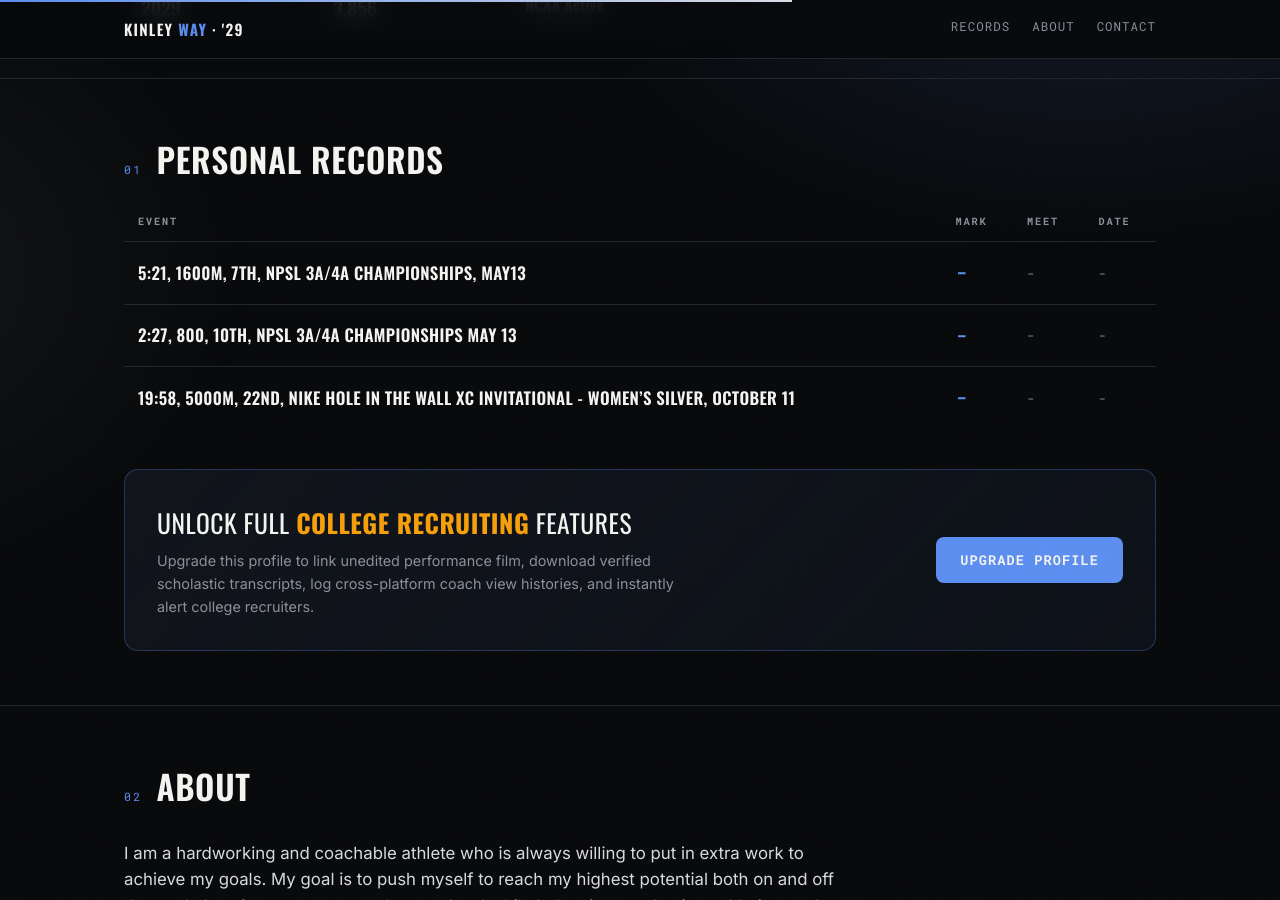
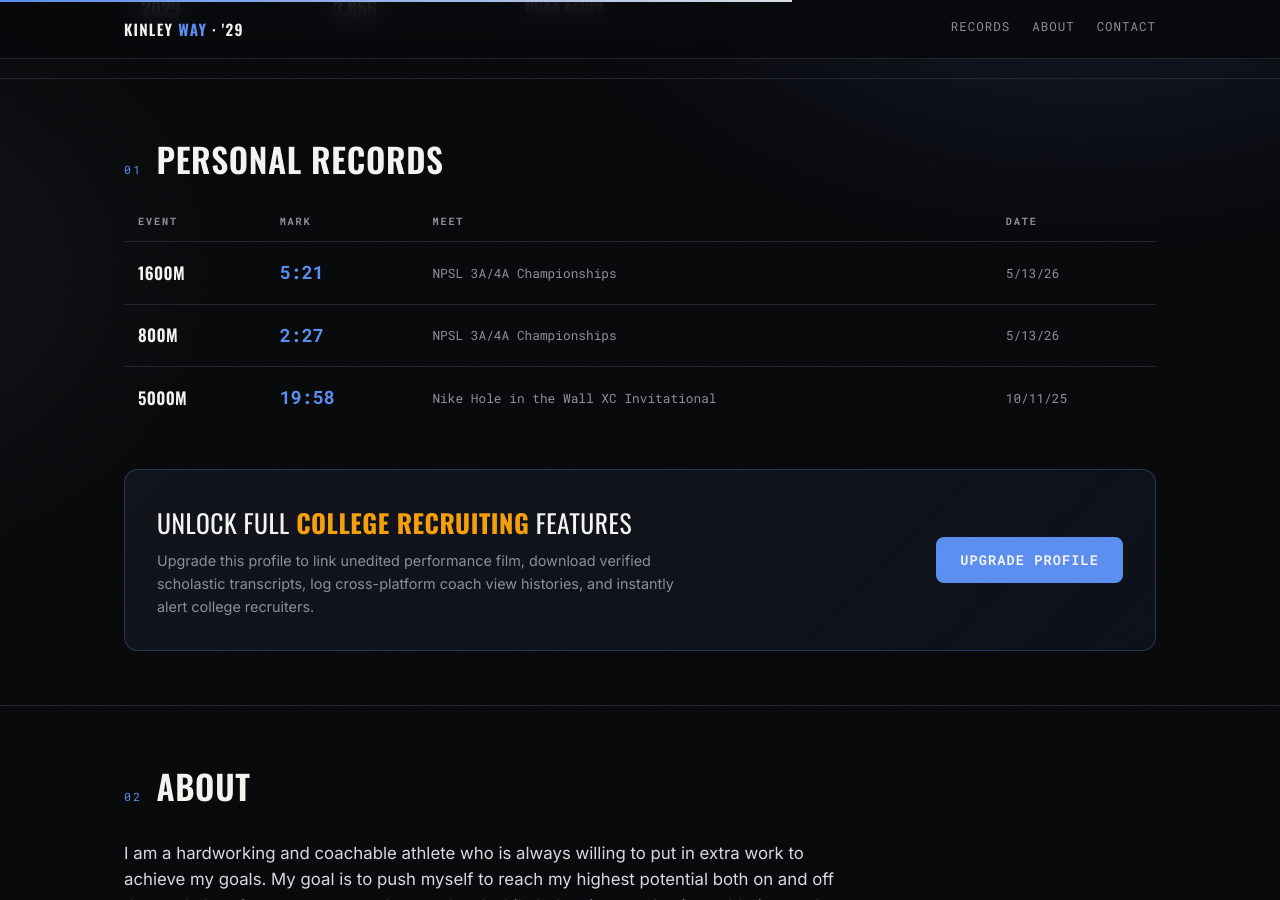
Before and after one commit to russellm18-ctrl/recruiting, a Jekyll site: the page built from kinley-way.md, in a window 1280 px wide and 900 px high, scrolled down 968 px. Built offline with Jekyll 4.4.1, drawn with Linux system fonts in a browser that asks for light colours.

Commit message:
Update kinley-way.md

```diff
--- a/kinley-way.md
+++ b/kinley-way.md
@@ -25,16 +25,16 @@ parent_email: "lway@auburn.wednet.edu"
 about_p1: "I am a hardworking and coachable athlete who is always willing to put in extra work to achieve my goals. My goal is to push myself to reach my highest potential both on and off the track. I aspire to compete at the next level while balancing academics, athletics, and leadership."
 about_p2: ''
 personal_records:
-  - event: "5:21, 1600M, 7th, NPSL 3A/4A Championships, May13"
-    mark: '-'
-    meet: '-'
-    date: '-'
-  - event: "2:27, 800, 10th, NPSL 3A/4A Championships May 13"
-    mark: '-'
-    meet: '-'
-    date: '-'
-  - event: "19:58, 5000M, 22nd, NIKE HOLE IN THE WALL XC INVITATIONAL - Women’s silver, October 11 "
-    mark: '-'
-    meet: '-'
-    date: '-'
+  - event: "1600m"
+    mark: "5:21"
+    meet: "NPSL 3A/4A Championships"
+    date: "5/13/26"
+  - event: "800m"
+    mark: "2:27"
+    meet: "NPSL 3A/4A Championships"
+    date: "5/13/26"
+  - event: "5000m"
+    mark: "19:58"
+    meet: "Nike Hole in the Wall XC Invitational"
+    date: "10/11/25"
 ---
```
